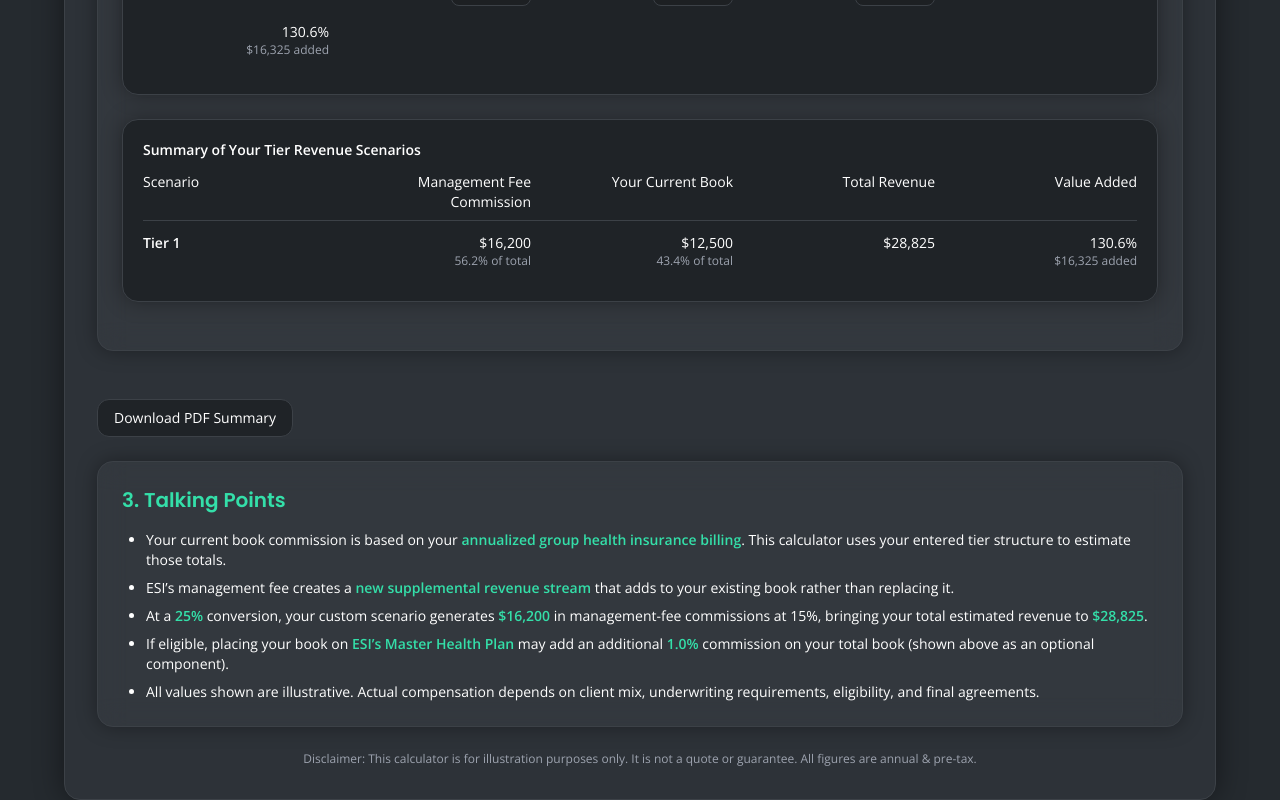
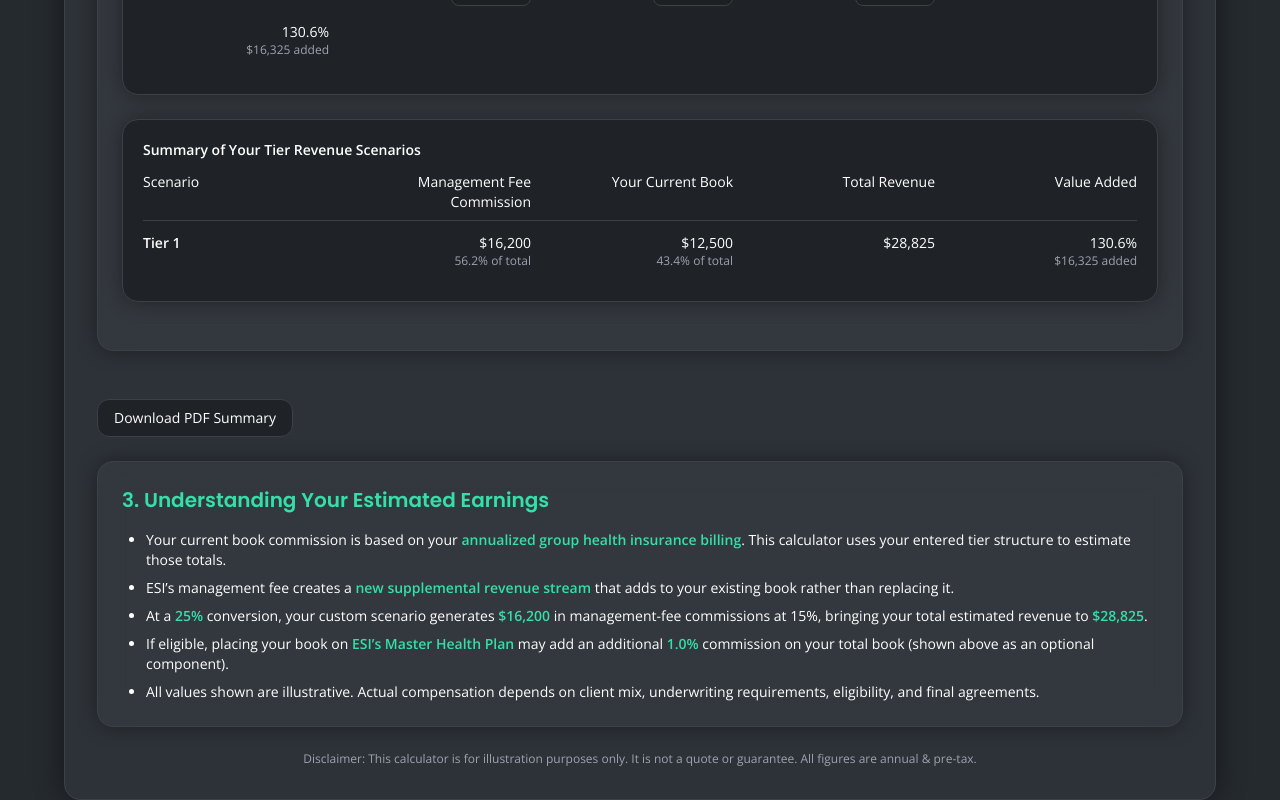
Before and after one commit to athenacats/new-esi-channel-calculator, a React (Vite) app: page / in a window 1280 px wide. Shown: the part 1322-2122 px from the top of the page. Built offline with nearby package versions, Linux system fonts and the light colour scheme.

Commit message:
Better title for section 3

```diff
--- a/src/components/ESIChannelPartnerCalculator.tsx
+++ b/src/components/ESIChannelPartnerCalculator.tsx
@@ -948,7 +948,7 @@ export default function EsiChannelPartnerRoiCalculator() {
 
         "
             >
-              3. Talking Points
+              3. Understanding Your Estimated Earnings
             </h2>
 
             <ul className="list-disc pl-6 text-sm text-white space-y-2">
```
